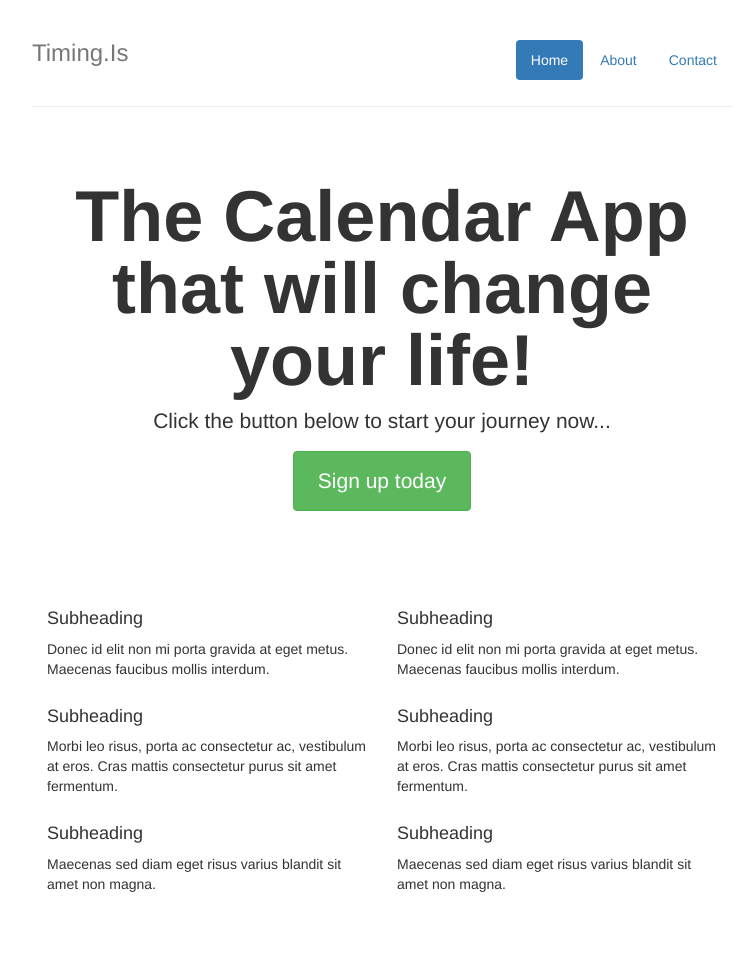
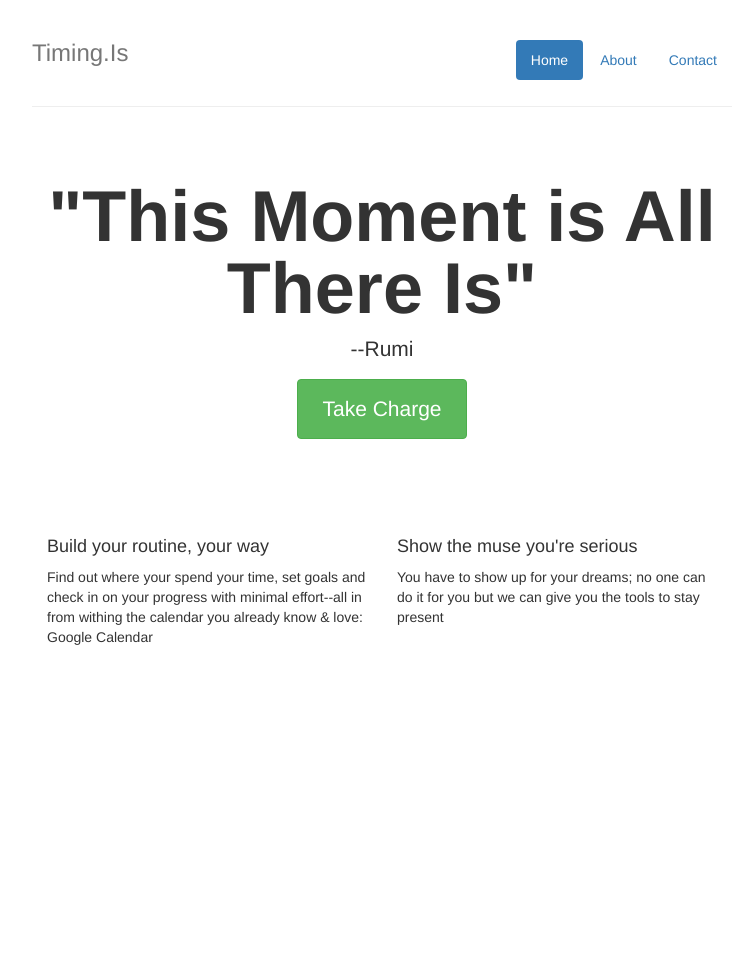
Before and after one commit to eayoungs/TimingIs-Flask, a Flask app: page / in a window 1280 px wide. Shown: the whole page, without its empty margins (258-1006 px from the left). After the commit the page ends 645 px from the top, so only its background shows below. Run offline with Flask 2, Linux system fonts and the light colour scheme; some libraries are stand-ins or nearby versions.

Commit message:
Revised landing page text

```diff
--- a/templates/index.html
+++ b/templates/index.html
@@ -1,3 +1,5 @@
+<!-- https://realpython.com/blog/python/getting-started-with-bootstrap-3/ -->
+
 <!DOCTYPE html>
 <html>
   <head>
@@ -57,31 +59,19 @@
   <h3 class="text-muted">Timing.Is</h3>
   <hr>
   <div class="jumbotron">
-    <h1>The Calendar App that will change your life!</h1>
-    <p class="lead">Click the button below to start your journey now...</p>
-    <a class="btn btn-large btn-success" href="http://timing.is/google_oauth2">Sign up today</a>
+    <h1>"This Moment is All There Is"</h1>
+    <p class="lead">--Rumi</p>
+    <a class="btn btn-large btn-success" href="http://timing.is/google_oauth2">Take Charge</a>
   </div>
   <div class="row marketing">
   <div class="col-md-6">
-    <h4>Subheading</h4>
-    <p>Donec id elit non mi porta gravida at eget metus. Maecenas faucibus mollis interdum.</p>
-
-    <h4>Subheading</h4>
-    <p>Morbi leo risus, porta ac consectetur ac, vestibulum at eros. Cras mattis consectetur purus sit amet fermentum.</p>
-
-    <h4>Subheading</h4>
-    <p>Maecenas sed diam eget risus varius blandit sit amet non magna.</p>
+    <h4>Build your routine, your way</h4>
+    <p>Find out where your spend your time, set goals and check in on your progress with minimal effort--all in from withing the calendar you already know & love: Google Calendar</p>
   </div>
 
   <div class="col-md-6">
-    <h4>Subheading</h4>
-    <p>Donec id elit non mi porta gravida at eget metus. Maecenas faucibus mollis interdum.</p>
-
-    <h4>Subheading</h4>
-    <p>Morbi leo risus, porta ac consectetur ac, vestibulum at eros. Cras mattis consectetur purus sit amet fermentum.</p>
-
-    <h4>Subheading</h4>
-    <p>Maecenas sed diam eget risus varius blandit sit amet non magna.</p>
+    <h4>Show the muse you're serious</h4>
+    <p>You have to show up for your dreams; no one can do it for you but we can give you the tools to stay present</p>
   </div>
 </div>
   <script src="{{ url_for('static', filename='js/jquery-3.1.1.min.js') }}"></script>
```
